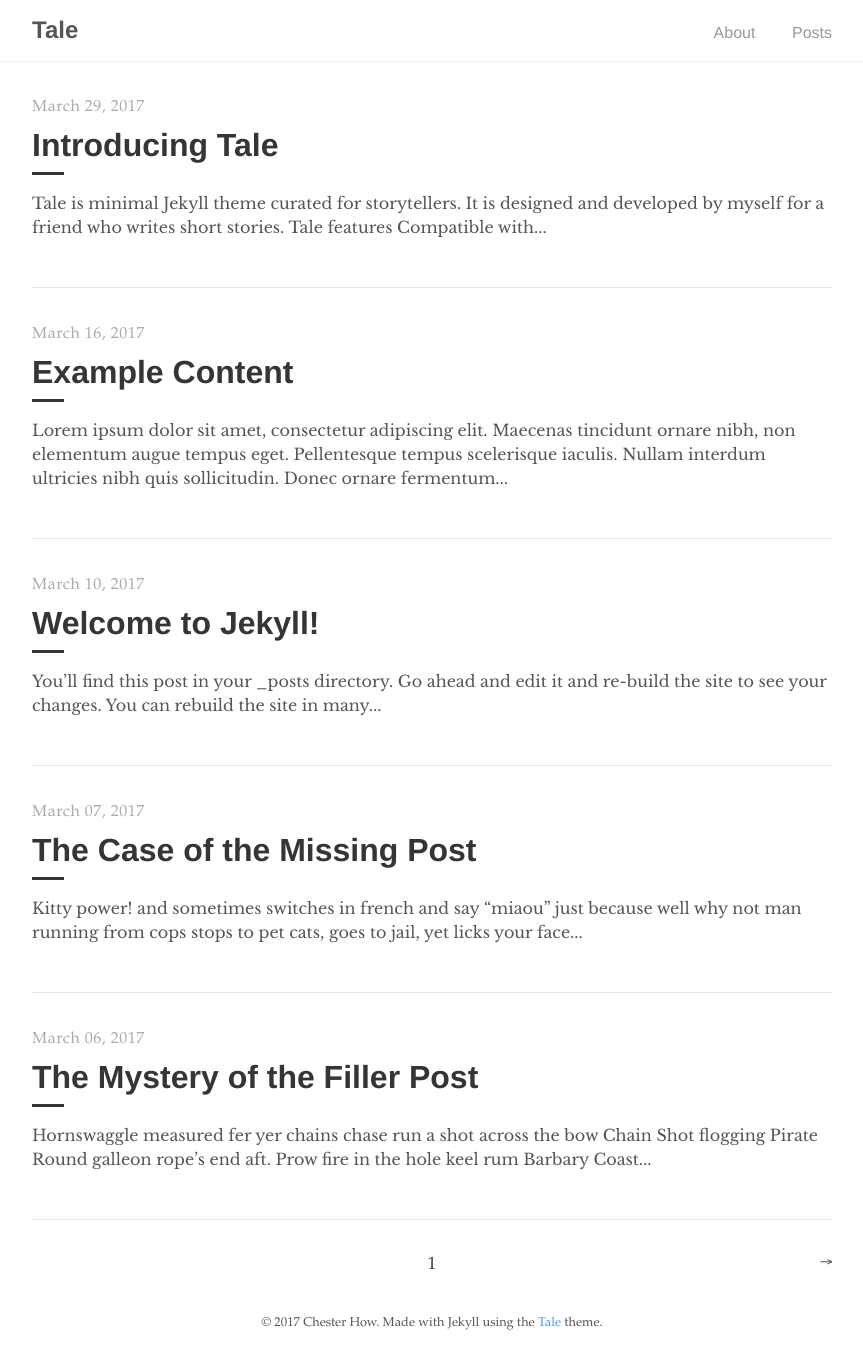
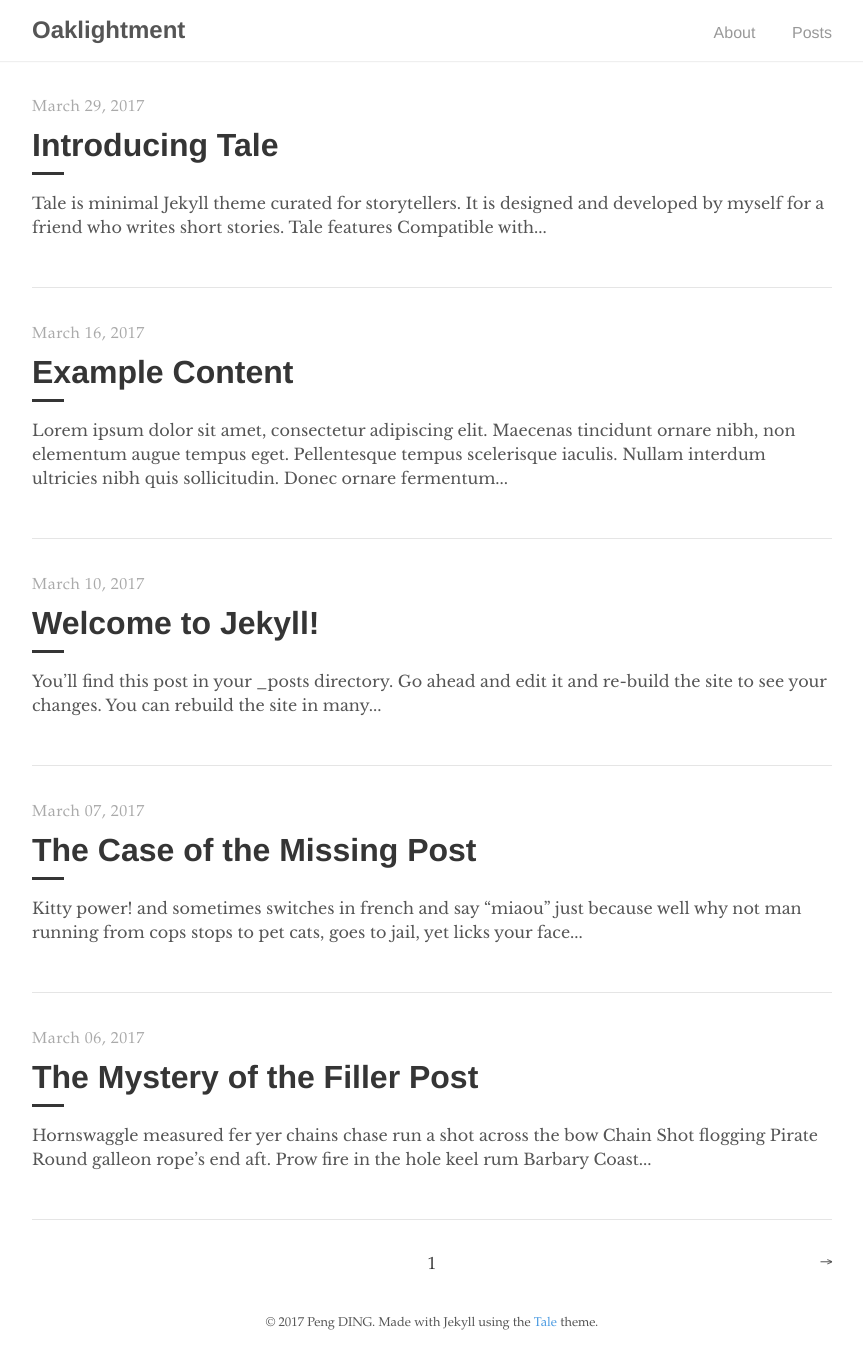
Before and after one commit to Oaklight/Oaklight.github.io, a Jekyll site: the page built from index.html, in a window 1280 px wide. Shown: the whole page, without its empty margins (208-1071 px from the left). Built offline with Jekyll 4.4.1, drawn with Linux system fonts in a browser that asks for light colours; the list of posts is cut into pages by our own code.

Commit message:
change the _config.yml

```diff
--- a/_config.yml
+++ b/_config.yml
@@ -2,10 +2,10 @@
 permalink:      /:year-:month-:day/:title
 
 # Setup
-title:          Tale
+title:          Oaklightment
 paginate:       5
 baseurl:        ""
-url:            "https://chesterhow.github.io/tale"
+url:            "https://github.com/Oaklight/tale"
 
 # Assets
 sass:
@@ -17,14 +17,14 @@ markdown:       kramdown
 
 # About
 author:
-  name:         Chester How
-  url:          http://chester.how
-  email:        chesterhow@gmail.com
+  name:         Peng DING
+  url:          http://oaklight.github.io
+  email:        478772665@qq.com
 
 # Custom vars
 version:        3.4.1
 github:
-  repo:         https://github.com/chesterhow/tale
+  repo:         https://github.com/Oaklight
 
 # Gems
 gems:
```
